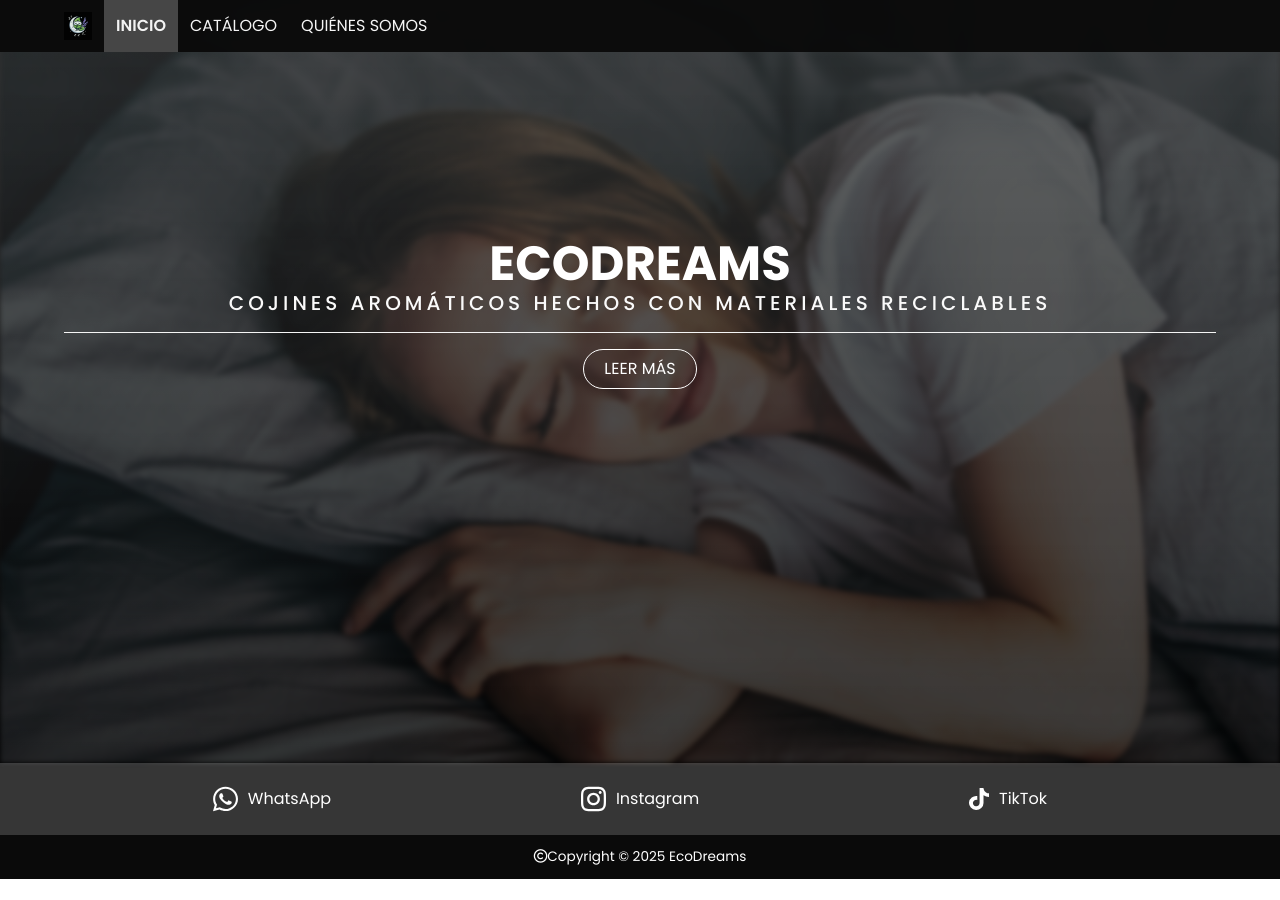
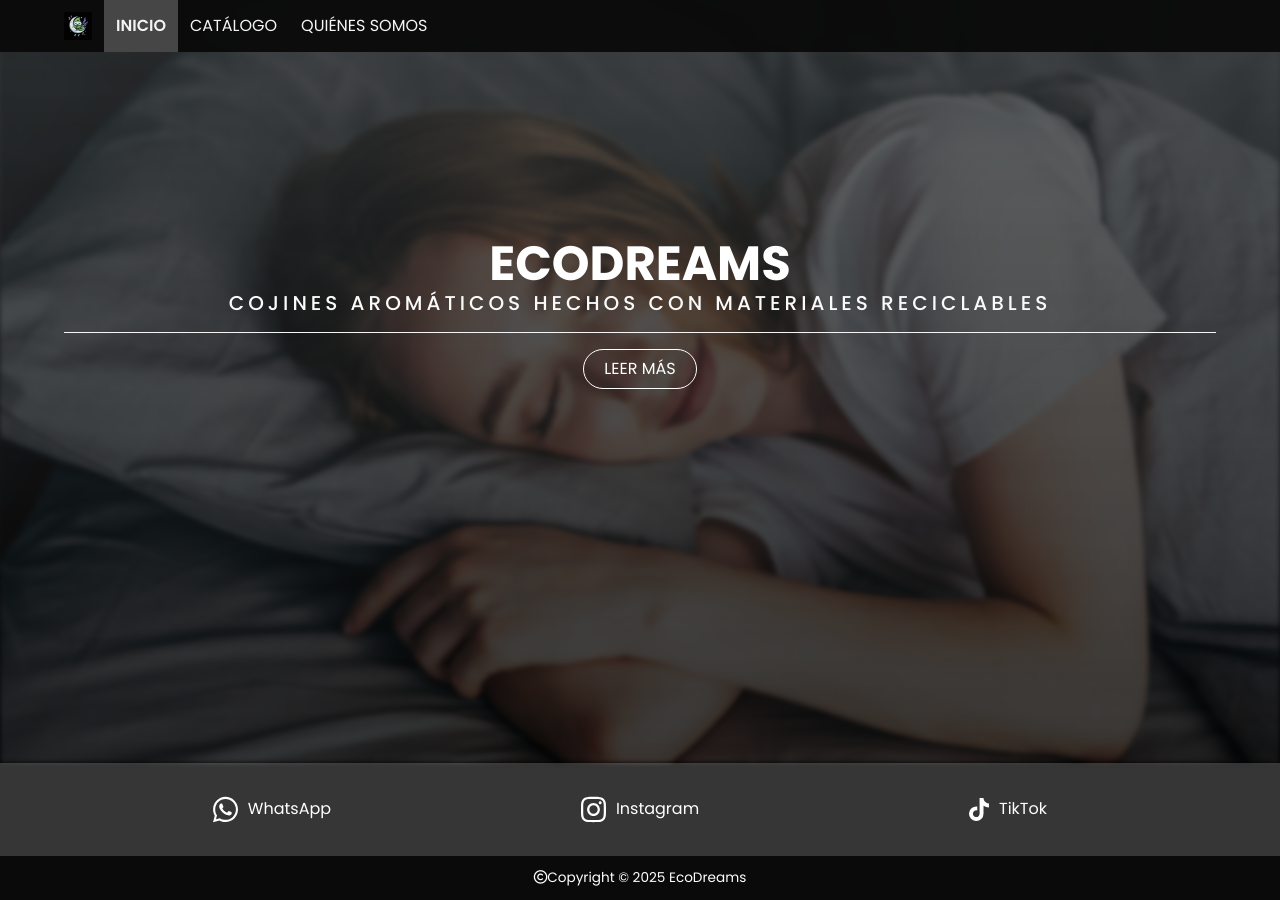
Before and after one commit to ecodreams/ecodreams.github.io, a Jekyll site: the page built from index.md, in a window 1280 px wide and 900 px high, scrolled down 137 px. Built offline with Jekyll 4.4.1, drawn with Linux system fonts in a browser that asks for light colours; nearby versions of some CDN libraries; before the commit the page ends 1016 px from its top, so only the background shows below that.

Commit message:
Fix footer for mobile.

```diff
--- a/_includes/footer.html
+++ b/_includes/footer.html
@@ -5,7 +5,7 @@
       <a
         href="https://wa.me/{{site.whatsapp_number}}"
         target="_blank"
-        class="column has-text-white is-flex icon icons-gap"
+        class="column has-text-white is-flex footer-icon"
       >
         <img width="25px" src="{{ '/assets/images/whatsapp-icon.svg' | relative_url }}" />
         WhatsApp
@@ -14,7 +14,7 @@
       <a
         href="http://www.instagram.com/{{site.instagram_username}}"
         target="_blank"
-        class="column has-text-white is-flex icon icons-gap"
+        class="column has-text-white is-flex footer-icon"
       >
         <img width="25px" src="{{ '/assets/images/instagram-icon.svg' | relative_url }}" />
         Instagram
@@ -23,7 +23,7 @@
       <a
         href="http://www.tiktok.com/@{{site.tiktok_username}}"
         target="_blank"
-        class="column has-text-white is-flex icon icons-gap"
+        class="column has-text-white is-flex footer-icon"
       >
       <img width="20px" src="{{ '/assets/images/tiktok-icon.svg' | relative_url }}" />
         TikTok
--- a/assets/css/style.scss
+++ b/assets/css/style.scss
@@ -348,6 +348,7 @@
     }
 }
 
-.icons-gap {
+.footer-icon {
     gap:10px;
+    align-items: center;
 }
```
